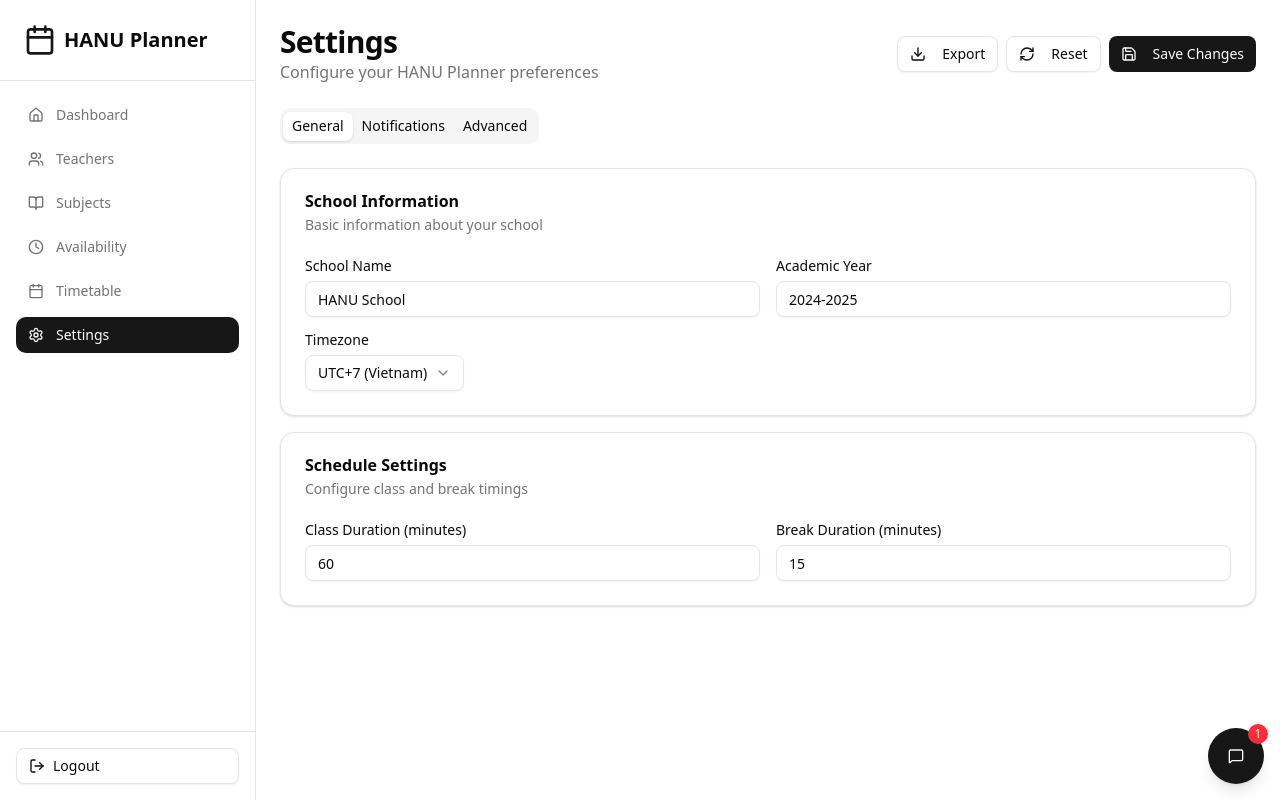
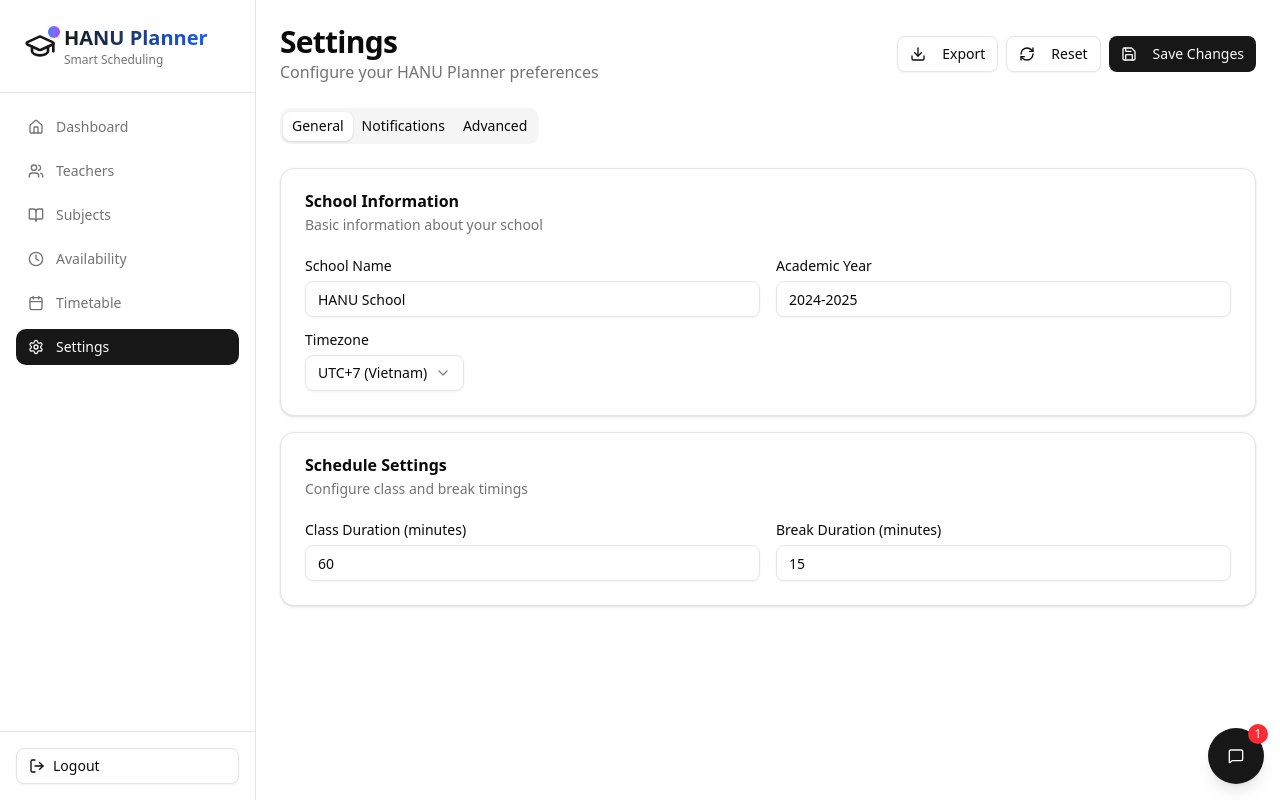
Before and after one commit to sarthaksinghaniya/Hanu-Planner, a Next.js app: page /settings in a window 1280 px wide. Built offline with nearby package versions, Linux system fonts and the light colour scheme.

Commit message:
first commit

```diff
--- a/src/app/layout.tsx
+++ b/src/app/layout.tsx
@@ -14,21 +14,24 @@ const geistMono = Geist_Mono({
 });
 
 export const metadata: Metadata = {
-  title: "Hanu-Planner - AI-Powered Development",
-  description: "Modern Next.js scaffold optimized for AI-powered development with Hanu. Built with TypeScript, Tailwind CSS, and shadcn/ui.",
-  keywords: ["Hanu", "Next.js", "TypeScript", "Tailwind CSS", "shadcn/ui", "AI development", "React"],
-  authors: [{ name: "Hanu Team" }],
+  title: "HANU Planner - Smart Scheduling",
+  description: "Educational timetable planning system. Manage teachers, subjects, availability, and generate optimized schedules.",
+  keywords: ["HANU", "Planner", "Timetable", "Schedule", "Education", "Teachers", "Subjects"],
+  authors: [{ name: "HANU Team" }],
+  icons: {
+    icon: '/logo.svg',
+    shortcut: '/logo.svg',
+    apple: '/logo.svg',
+  },
   openGraph: {
-    title: "Hanu Code Scaffold",
-    description: "AI-powered development with modern React stack",
-    url: "https://chat.Hanu",
-    siteName: "Hanu",
+    title: "HANU Planner",
+    description: "Smart educational scheduling system",
     type: "website",
   },
   twitter: {
     card: "summary_large_image",
-    title: "Hanu Code Scaffold",
-    description: "AI-powered development with modern React stack",
+    title: "HANU Planner",
+    description: "Smart educational scheduling system",
   },
 };
 
@@ -39,6 +42,11 @@ export default function RootLayout({
 }>) {
   return (
     <html lang="en" suppressHydrationWarning>
+      <head>
+        <link rel="icon" href="/logo.svg" type="image/svg+xml" />
+        <link rel="shortcut icon" href="/logo.svg" />
+        <link rel="apple-touch-icon" href="/logo.svg" />
+      </head>
       <body
         className={`${geistSans.variable} ${geistMono.variable} antialiased bg-background text-foreground`}
       >
--- a/src/components/layout.tsx
+++ b/src/components/layout.tsx
@@ -15,7 +15,8 @@ import {
   Clock,
   BookOpen,
   Home,
-  LogOut
+  LogOut,
+  GraduationCap
 } from 'lucide-react'
 
 const navigation = [
@@ -34,8 +35,14 @@ export default function Layout({ children }: { children: React.ReactNode }) {
   const NavContent = () => (
     <div className="flex flex-col h-full">
       <div className="flex items-center gap-2 p-6 border-b">
-        <Calendar className="h-8 w-8 text-primary" />
-        <h1 className="text-xl font-bold">HANU Planner</h1>
+        <div className="relative">
+          <GraduationCap className="h-8 w-8 text-primary" />
+          <div className="absolute -top-1 -right-1 w-3 h-3 bg-gradient-to-r from-blue-500 to-purple-500 rounded-full"></div>
+        </div>
+        <div>
+          <h1 className="text-xl font-bold bg-gradient-to-r from-primary to-blue-600 bg-clip-text text-transparent">HANU Planner</h1>
+          <p className="text-xs text-muted-foreground">Smart Scheduling</p>
+        </div>
       </div>
 
       <nav className="flex-1 p-4 space-y-2">
@@ -95,7 +102,10 @@ export default function Layout({ children }: { children: React.ReactNode }) {
                 </Button>
               </SheetTrigger>
             </Sheet>
-            <h1 className="text-lg font-semibold">HANU Planner</h1>
+            <div className="flex items-center gap-2">
+              <GraduationCap className="h-6 w-6 text-primary" />
+              <h1 className="text-lg font-semibold bg-gradient-to-r from-primary to-blue-600 bg-clip-text text-transparent">HANU Planner</h1>
+            </div>
             <div className="w-9" />
           </div>
         </div>
```
Also changed, not shown: public/logo.svg (deleted).
